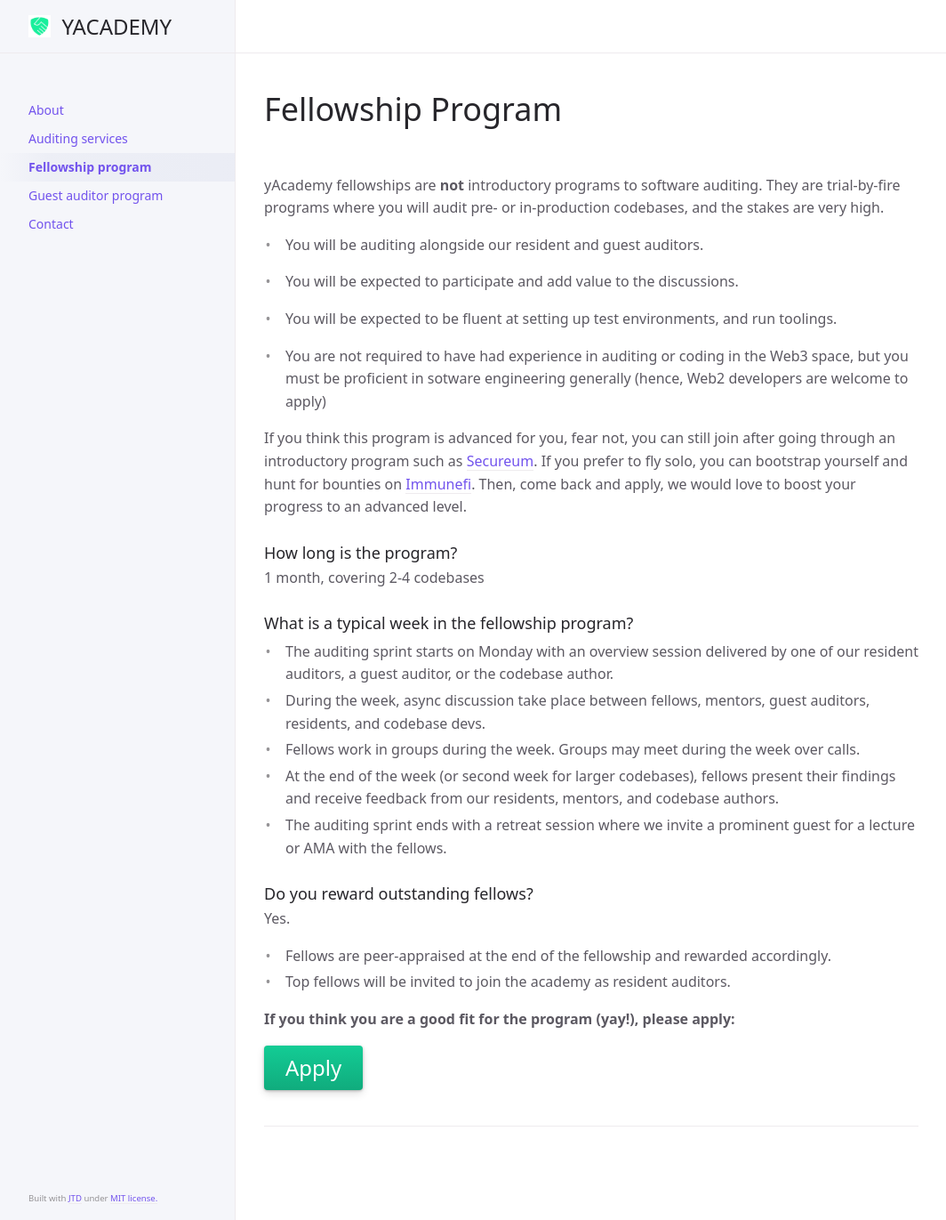
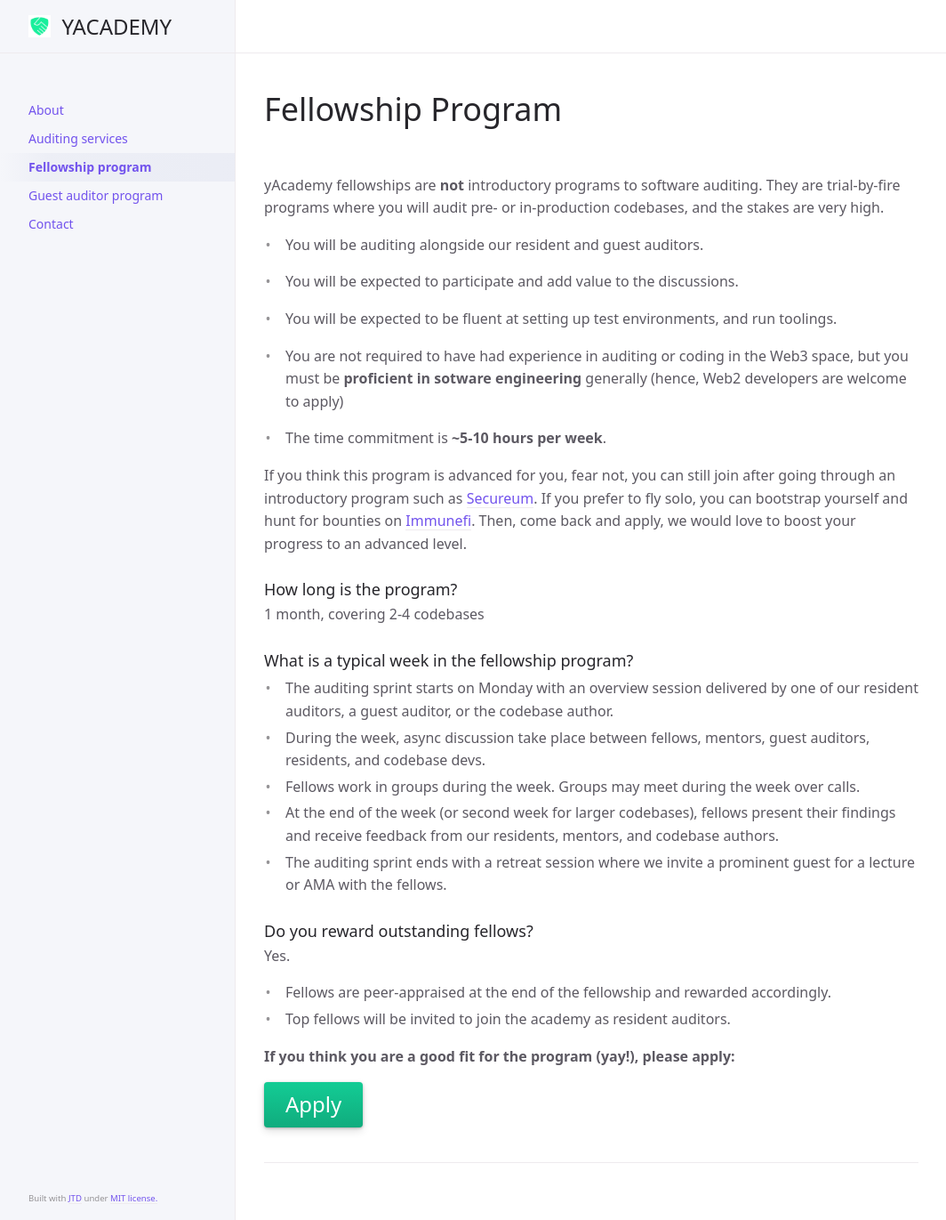
Before and after one commit to yacademy/yacademy.github.io, a Jekyll site: the page built from fellowship-program.md, in a window 1280 px wide and 1371 px high. Shown: the whole window at 89% size, without its empty margins (107-1171 px from the left). Built offline with Jekyll 4.4.1, drawn with Linux system fonts in a browser that asks for light colours.

Commit message:
Software Dev experience emphasis and time commitment point

```diff
--- a/fellowship-program.md
+++ b/fellowship-program.md
@@ -17,7 +17,10 @@
 
 * You will be expected to be fluent at setting up test environments, and run toolings.
 
-* You are not required to have had experience in auditing or coding in the Web3 space, but you must be proficient in sotware engineering generally (hence, Web2 developers are welcome to apply)
+* You are not required to have had experience in auditing or coding in the Web3 space, but you must be **proficient in sotware engineering** generally (hence, Web2 developers are welcome to apply)
+
+* The time commitment is **~5-10 hours per week**.
+
 
 If you think this program is advanced for you, fear not, you can still join after going through an introductory program such as [Secureum](https://secureum.xyz/). If you prefer to fly solo, you can bootstrap yourself and hunt for bounties on [Immunefi](https://immunefi.com/). Then, come back and apply, we would love to boost your progress to an advanced level.
 
```
